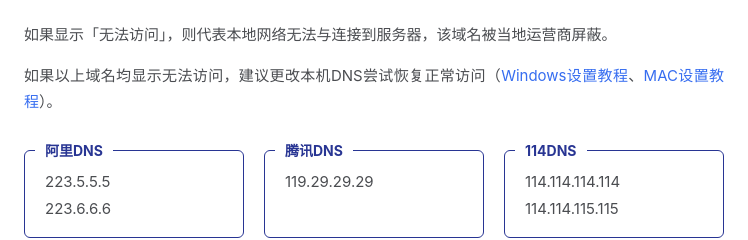
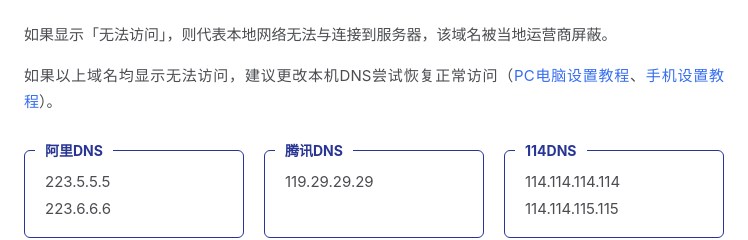
Before and after one commit to yingheapp/yingheapp.github.io, a plain HTML site: page index.html in a window 1280 px wide. Shown: the part 408-648 px from the top of the page, 266-1014 px from the left. Drawn offline with Linux system fonts and the light colour scheme.

Commit message:
Update index.html

```diff
--- a/index.html
+++ b/index.html
@@ -25,7 +25,7 @@
 
         <div class="content">
             <p>如果显示「无法访问」，则代表本地网络无法与连接到服务器，该域名被当地运营商屏蔽。</p>
-            <p>如果以上域名均显示无法访问，建议更改本机DNS尝试恢复正常访问（<a href="https://www.alidns.com/knowledge?type=SETTING_DOCS#j7oe4" target="_blank">Windows设置教程</a>、<a href="https://www.alidns.com/knowledge?type=SETTING_DOCS#user_ios" target="_blank">MAC设置教程</a>）。</p>
+            <p>如果以上域名均显示无法访问，建议更改本机DNS尝试恢复正常访问（<a href="https://dudns.baidu.com/support/localdns/PC/index.html" target="_blank">PC电脑设置教程</a>、<a href="https://dudns.baidu.com/support/localdns/Mobile/index.html" target="_blank">手机设置教程</a>）。</p>
             <div class="list">
                 <div class="list-main">
                     <div class="list-content"><h4>阿里DNS</h4><p>223.5.5.5<br />223.6.6.6</p></div>
```
